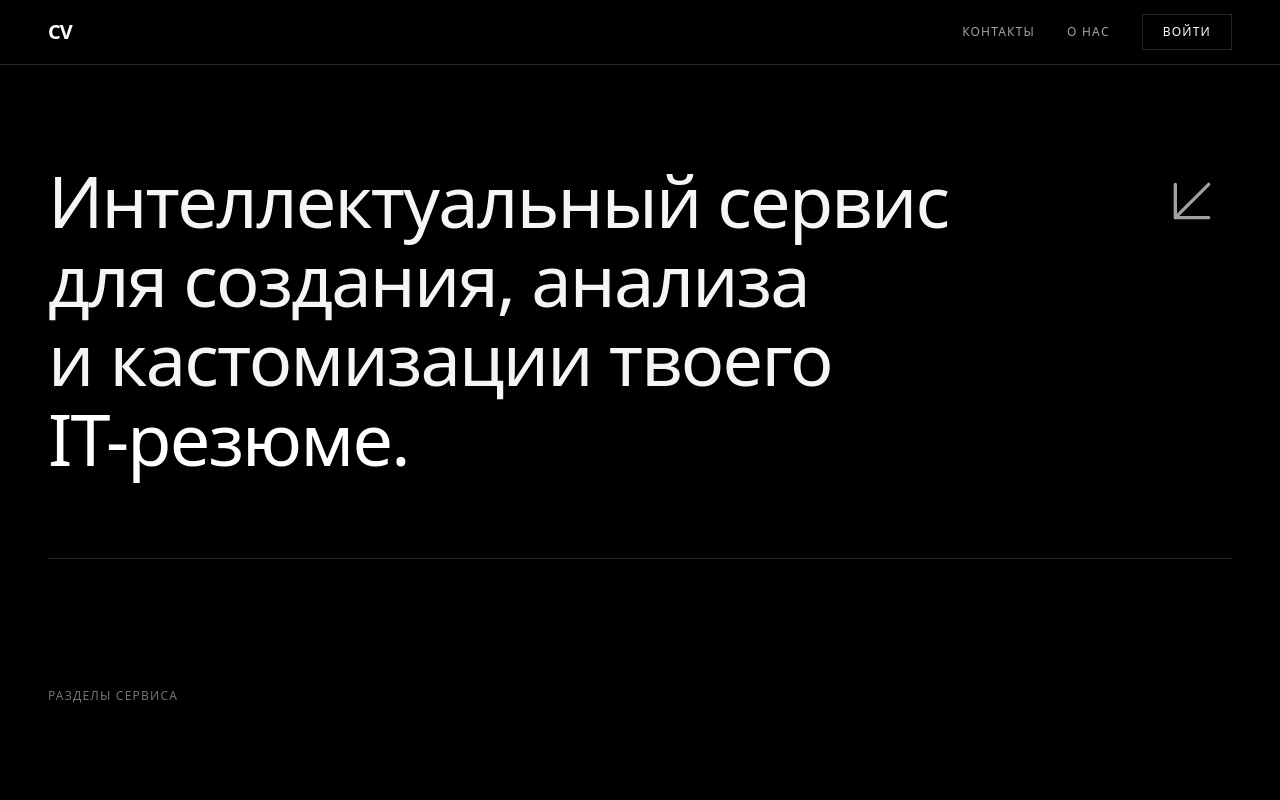
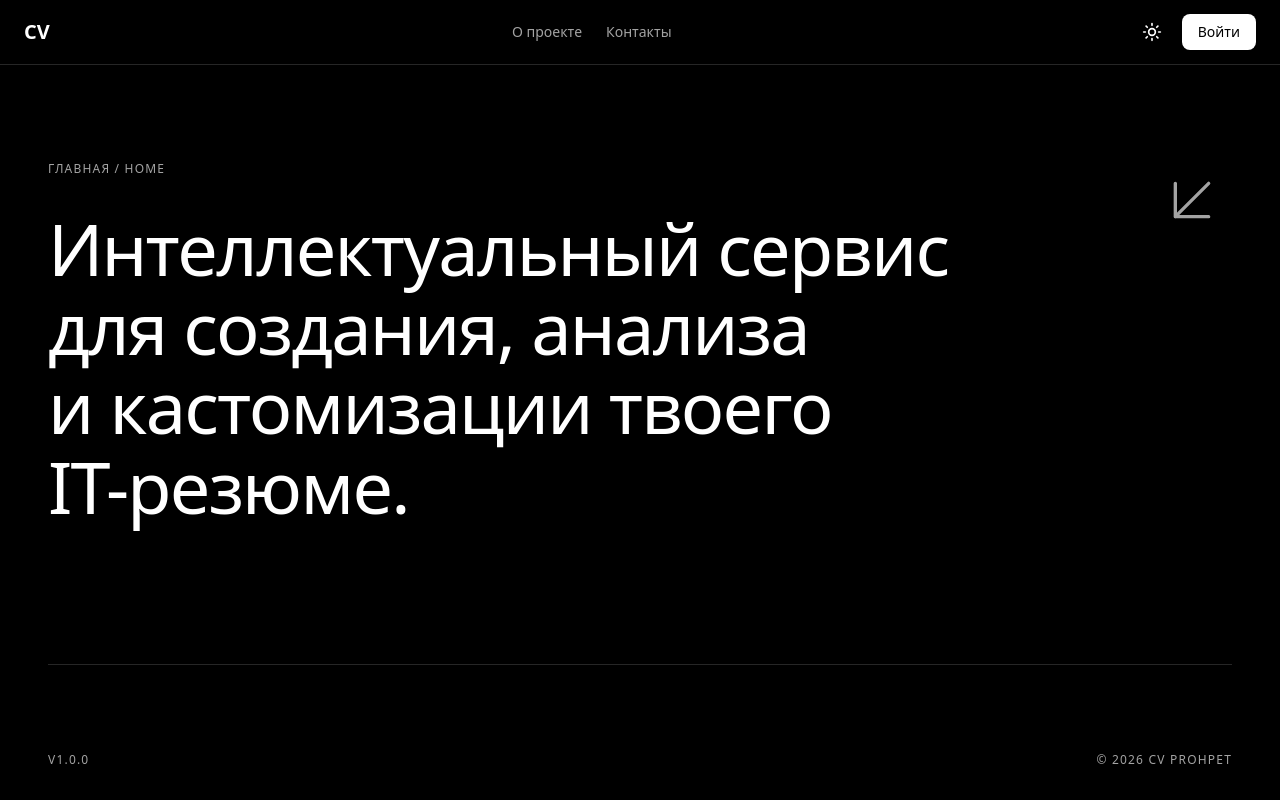
Before and after one commit to 0su0000000i17/CV, a Next.js app in the folder frontend/: page / in a window 1280 px wide. Built offline with nearby package versions, Linux system fonts and the light colour scheme.

Commit message:
add theme switcher

```diff
--- a/frontend/app/globals.css
+++ b/frontend/app/globals.css
@@ -1,20 +1,19 @@
 @import "tailwindcss";
 
 @theme {
-  --color-background: #000000; /* Чистый черный */
-  --color-foreground: #ffffff; /* Чистый белый */
-  --color-border: #262626;     /* Нейтральный серый border (neutral-800) */
-  --color-input: #262626;
-  --color-ring: #ccccccc;
-
-  --color-primary: #ffffff;
-  --color-primary-foreground: #000000;
-
+  --color-background: #000000;
+  --color-foreground: #ffffff;
+  --color-border: #262626;
   --color-muted: #262626;
   --color-muted-foreground: #a3a3a3;
+}
 
-  --color-accent: #1a1a1a;
-  --color-accent-foreground: #ffffff;
+html.light {
+  --color-background: #ffffff;
+  --color-foreground: #000000;
+  --color-border: #e5e5e5;
+  --color-muted: #f5f5f5;
+  --color-muted-foreground: #737373;
 }
 
 @layer base {
@@ -22,6 +21,6 @@
     @apply border-border;
   }
   body {
-    @apply bg-black text-white antialiased;
+    @apply bg-background text-foreground antialiased;
   }
 }
--- a/frontend/app/layout.tsx
+++ b/frontend/app/layout.tsx
@@ -1,7 +1,8 @@
 import type { Metadata } from "next";
 import { Inter } from "next/font/google";
-// Импортируем стили. Убедись, что globals.css лежит в той же папке app/
 import "./globals.css";
+import { ThemeProvider } from "./providers";
+import { Header } from "@/src/widgets";
 
 const inter = Inter({
   subsets: ["latin", "cyrillic"],
@@ -19,10 +20,32 @@ export default function RootLayout({
   children: React.ReactNode;
 }>) {
   return (
-    // Принудительно добавляем класс dark и фоновые цвета на уровне HTML
-    <html lang="ru" className="dark" style={{ colorScheme: 'dark' }}>
-      <body className={`${inter.variable} bg-black text-white min-h-screen antialiased`}>
-        {children}
+    <html lang="ru" suppressHydrationWarning>
+      <body className={`${inter.variable} min-h-screen antialiased`}>
+        <ThemeProvider>
+          <div className="flex min-h-screen flex-col bg-background text-foreground">
+            <Header />
+
+            {/* Основной контент — растягивается */}
+            <main className="flex-1 mx-auto w-full max-w-[1400px] px-6 md:px-12 py-16 md:py-24">
+              {children}
+            </main>
+
+            {/* Полоска и футер — ОБЩИЕ ДЛЯ ВСЕХ СТРАНИЦ */}
+            <div className="mx-auto w-full max-w-[1400px] px-6 md:px-12">
+              <div className="border-t border-border pt-8 h-[72px] flex items-center">
+                {/* <p className="text-xs uppercase tracking-widest text-muted-foreground font-medium">
+                  Разделы сервиса
+                </p> */}
+              </div>
+
+              <div className="pt-4 pb-8 flex justify-between items-center text-xs uppercase tracking-widest text-muted-foreground font-medium">
+                <span>v1.0.0</span>
+                <span>© 2026 CV PROHPET</span>
+              </div>
+            </div>
+          </div>
+        </ThemeProvider>
       </body>
     </html>
   );
--- a/frontend/app/page.tsx
+++ b/frontend/app/page.tsx
@@ -1,33 +1,75 @@
-import { Header } from "@/src/widgets";
 import { BackArrow } from "@/src/shared";
 
 export default function Home() {
   return (
-    <div className="flex min-h-screen flex-col bg-black selection:bg-white selection:text-black">
-      {/* Подключаем нашу шапку */}
-      <Header />
+    <div className="flex flex-col flex-1">
+      <div className="flex-1">
+        <p className="text-xs uppercase tracking-widest text-muted-foreground font-medium mb-8">
+          Главная / Home
+        </p>
 
-      <main className="flex-1 mx-auto w-full max-w-[1400px] px-6 md:px-12 py-16 md:py-24 flex flex-col justify-between">
-        {/* Главный блок с текстом и стрелкой */}
-        <div className="grid grid-cols-1 md:grid-cols-[1fr_auto] items-start gap-12 border-b border-neutral-800 pb-20">
-          {/* Текст заголовка в стиле Frame & Form */}
-          <h1 className="text-4xl sm:text-5xl md:text-6xl lg:text-7xl font-normal tracking-tight leading-[1.1] max-w-[4xl] text-neutral-100">
+        {/* Грид: заголовок + стрелка */}
+        <div className="grid grid-cols-1 lg:grid-cols-[2fr_auto] gap-6 lg:gap-12">
+          <div className="space-y-6">
+            <h1 className="text-4xl sm:text-5xl md:text-6xl lg:text-7xl font-normal tracking-tight leading-[1.1] text-foreground">
               Интеллектуальный сервис <br className="hidden sm:inline" />
               для создания, анализа <br className="hidden sm:inline" />
               и кастомизации твоего <br className="hidden sm:inline" />
-            <span className="text-white font-medium">IT-резюме.</span>
+              <span className="text-foreground font-medium">IT-резюме.</span>
             </h1>
+          </div>
 
+          <div className="flex justify-end items-start pt-1">
             <BackArrow />
           </div>
+        </div>
+      </div>
 
-        {/* Нижний технический блок (заглушка "Our Work" из референса) */}
-        <div className="pt-8">
-          <p className="text-xs uppercase tracking-widest text-neutral-500 font-medium">
+      {/* Полоска — только на главной */}
+      {/* <div className="border-t border-border pt-8 h-[72px] flex items-center">
+        <p className="text-xs uppercase tracking-widest text-muted-foreground font-medium">
           Разделы сервиса
         </p>
-        </div>
-      </main>
+      </div> */}
     </div>
   );
 }
+
+
+
+
+
+
+
+
+
+
+
+
+
+// import { BackArrow } from "@/src/shared";
+
+// export default function Home() {
+//   return (
+//     <>
+//       <p className="text-xs uppercase tracking-widest text-muted-foreground font-medium mb-8">
+//         Главная / Home
+//       </p>
+
+//       <div className="grid grid-cols-1 lg:grid-cols-[2fr_auto] gap-12">
+//         <div className="space-y-6">
+//           <h1 className="text-4xl sm:text-5xl md:text-6xl lg:text-7xl font-normal tracking-tight leading-[1.1] text-foreground">
+//             Интеллектуальный сервис <br className="hidden sm:inline" />
+//             для создания, анализа <br className="hidden sm:inline" />
+//             и кастомизации твоего <br className="hidden sm:inline" />
+//             <span className="text-foreground font-medium">IT-резюме.</span>
+//           </h1>
+//         </div>
+
+//         <div className="flex justify-end pt-1">
+//           <BackArrow />
+//         </div>
+//       </div>
+//     </>
+//   );
+// }
--- /dev/null
+++ b/frontend/app/providers.tsx
@@ -0,0 +1,16 @@
+'use client';
+
+import { ThemeProvider as NextThemesProvider } from 'next-themes';
+
+export function ThemeProvider({ children }: { children: React.ReactNode }) {
+  return (
+    <NextThemesProvider
+      attribute="class"
+      defaultTheme="dark"
+      enableSystem={true}
+      disableTransitionOnChange={false}
+    >
+      {children}
+    </NextThemesProvider>
+  );
+}
--- a/frontend/package.json
+++ b/frontend/package.json
@@ -13,6 +13,7 @@
     "clsx": "^2.1.1",
     "lucide-react": "^1.21.0",
     "next": "16.2.9",
+    "next-themes": "^0.4.6",
     "radix-ui": "^1.6.0",
     "react": "19.2.4",
     "react-dom": "19.2.4",
--- a/frontend/src/shared/ui/BackArrow.tsx
+++ b/frontend/src/shared/ui/BackArrow.tsx
@@ -1,10 +1,16 @@
+'use client';
+
 import Link from "next/link";
 
 export const BackArrow = () => {
   return (
-    <Link href="/">
+    <Link
+      href="/"
+      className="fixed right-6 md:right-12 top-32 md:top-40 z-50 flex-shrink-0"
+      aria-label="Назад"
+    >
       <svg
-        className="w-12 h-12 md:w-20 md:h-20 text-neutral-400 stroke-[1] hover:text-white hover:-translate-x-1 hover:translate-y-1 transition-all cursor-pointer rotate-180"
+        className="w-10 h-10 sm:w-12 sm:h-12 md:w-20 md:h-20 text-muted-foreground stroke-[1] hover:text-foreground hover:-translate-x-1 hover:translate-y-1 transition-all cursor-pointer rotate-180"
         viewBox="0 0 24 24"
         fill="none"
         xmlns="http://www.w3.org/2000/svg"
--- a/frontend/src/widgets/header/ui/Header.tsx
+++ b/frontend/src/widgets/header/ui/Header.tsx
@@ -1,30 +1,98 @@
+'use client';
+
 import Link from "next/link";
-import { Button } from "@/components/ui/button";
+import { useTheme } from "next-themes";
+import { Sun, Moon, Menu, X } from "lucide-react";
+import { useState, useSyncExternalStore } from "react";
 
 export function Header() {
+  const { theme, setTheme, resolvedTheme } = useTheme();
+  const [isMenuOpen, setIsMenuOpen] = useState(false);
+
+  // useSyncExternalStore — безопасный способ определить клиент
+  const isMounted = useSyncExternalStore(
+    () => () => {}, // пустая подписка
+    () => true,     // на клиенте → true
+    () => false     // на сервере → false
+  );
+
   return (
-    <header className="w-full border-b border-neutral-800 bg-black">
-      <div className="mx-auto flex h-16 max-w-[1400px] items-center justify-between px-6 md:px-12">
-        {/* Логотип */}
-        <Link href="/" className="text-xl font-bold tracking-tighter">
+    <header className="border-b border-border bg-background/95 backdrop-blur supports-[backdrop-filter]:bg-background/60 sticky top-0 z-50">
+      <div className="mx-auto w-full max-w-[1400px] px-4 md:px-6 h-16 flex items-center justify-between">
+        <Link href="/" className="text-xl font-bold text-foreground">
           CV
         </Link>
 
-        {/* Навигация */}
-        <nav className="flex items-center gap-8 text-sm font-medium tracking-tight text-neutral-400">
-          <Link href="/contacts" className="hover:text-white transition-colors uppercase text-xs tracking-widest">
+        <nav className="hidden md:flex items-center gap-6 text-sm font-medium">
+          <Link href="/about" className="text-muted-foreground hover:text-foreground transition-colors">
+            О проекте
+          </Link>
+          <Link href="/contacts" className="text-muted-foreground hover:text-foreground transition-colors">
             Контакты
           </Link>
-          <Link href="/about" className="hover:text-white transition-colors uppercase text-xs tracking-widest">
-            О нас
-          </Link>
+        </nav>
 
-          {/* Кнопка Войти из UI библиотеки */}
-          <Button variant="outline" className="border-neutral-800 text-white hover:bg-white hover:text-black transition-all text-xs uppercase tracking-widest px-5">
+        <div className="flex items-center gap-2 md:gap-3">
+          <button
+            onClick={() => setTheme(theme === 'dark' ? 'light' : 'dark')}
+            className="p-2 rounded-full hover:bg-muted transition-colors"
+            aria-label="Переключить тему"
+          >
+            {isMounted ? (
+              resolvedTheme === 'dark' ? (
+                <Sun className="h-5 w-5 text-foreground" />
+              ) : (
+                <Moon className="h-5 w-5 text-foreground" />
+              )
+            ) : (
+              <div className="h-5 w-5 text-foreground" />
+            )}
+          </button>
+
+          <button className="hidden md:inline-block px-4 py-2 text-sm font-medium text-background bg-foreground rounded-lg hover:bg-foreground/80 transition-colors">
             Войти
-          </Button>
-        </nav>
+          </button>
+
+          <button
+            onClick={() => setIsMenuOpen(!isMenuOpen)}
+            className="md:hidden p-2 rounded-lg hover:bg-muted transition-colors"
+            aria-label="Открыть меню"
+          >
+            {isMenuOpen ? (
+              <X className="h-6 w-6 text-foreground" />
+            ) : (
+              <Menu className="h-6 w-6 text-foreground" />
+            )}
+          </button>
+        </div>
       </div>
+
+      {isMenuOpen && (
+        <div className="md:hidden border-t border-border bg-background/95 backdrop-blur px-4 py-6">
+          <nav className="flex flex-col items-center gap-4 text-sm font-medium">
+            <Link
+              href="/about"
+              className="text-muted-foreground hover:text-foreground transition-colors"
+              onClick={() => setIsMenuOpen(false)}
+            >
+              О проекте
+            </Link>
+            <Link
+              href="/contacts"
+              className="text-muted-foreground hover:text-foreground transition-colors"
+              onClick={() => setIsMenuOpen(false)}
+            >
+              Контакты
+            </Link>
+            <button
+              className="px-4 py-2 text-sm font-medium text-background bg-foreground rounded-lg hover:bg-foreground/80 transition-colors w-full max-w-[200px]"
+              onClick={() => setIsMenuOpen(false)}
+            >
+              Войти
+            </button>
+          </nav>
+        </div>
+      )}
     </header>
   );
 }
```
Also changed, not shown: frontend/app/about/page.tsx (+13 -29 lines), frontend/app/contacts/page.tsx (+13 -40 lines), 1 other file (tests, documents, lock files or other folders). Lines whose indentation alone changed are shown as unchanged.
